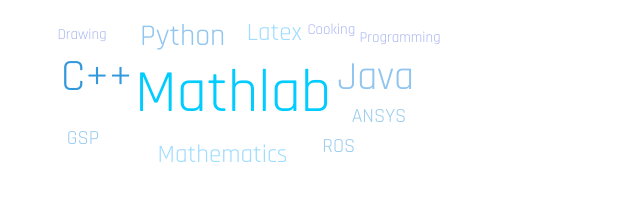
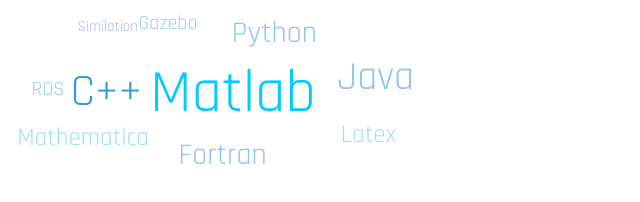
Before and after one commit to julianShi/personal, a plain HTML site: page skills.html in a window 1280 px wide. Shown: the whole page, without its empty margins (0-640 px from the left). Drawn offline with nearby package versions, Linux system fonts and the light colour scheme.

Commit message:
Update skills.html
added some skills

```diff
--- a/skills.html
+++ b/skills.html
@@ -10,25 +10,19 @@
 
 
       var skills = [
-	  {text: "Mathlab", weight: 13},
+	  {text: "Matlab", weight: 13},
 	  {text: "Simulink", weight: 10},
 	  {text: "C++", weight: 10.5},
 	  {text: "Java", weight: 9.4},
+	  {text: "Javascript", weight: 9.4},
 	  {text: "Python", weight: 8},
+	  {text: "Fortran", weight: 8},
 	  {text: "Latex", weight: 7},
-	  {text: "Mathematics", weight: 7},
-	  {text: "ANSYS", weight: 6},
-	  {text: "GSP", weight: 6},
+	  {text: "Mathematica", weight: 7},
 	  {text: "ROS", weight: 6},
-	  {text: "OpenCV", weight: 6},
+	  {text: "Gazebo", weight: 6},
 	  {text: "Machine Learning", weight: 6},
-	  {text: "AutoCAD", weight: 6},
 	  {text: "Similation", weight: 5},
-	  {text: "Programming", weight: 5},
-	  {text: "Reading Paper", weight: 5},
-	  {text: "Cooking", weight: 5},
-	  {text: "Drawing", weight: 5},
-	  {text: "Basket Ball", weight: 5},
 	  {text: "Street Dance", weight: 5}
 	];
 
```
